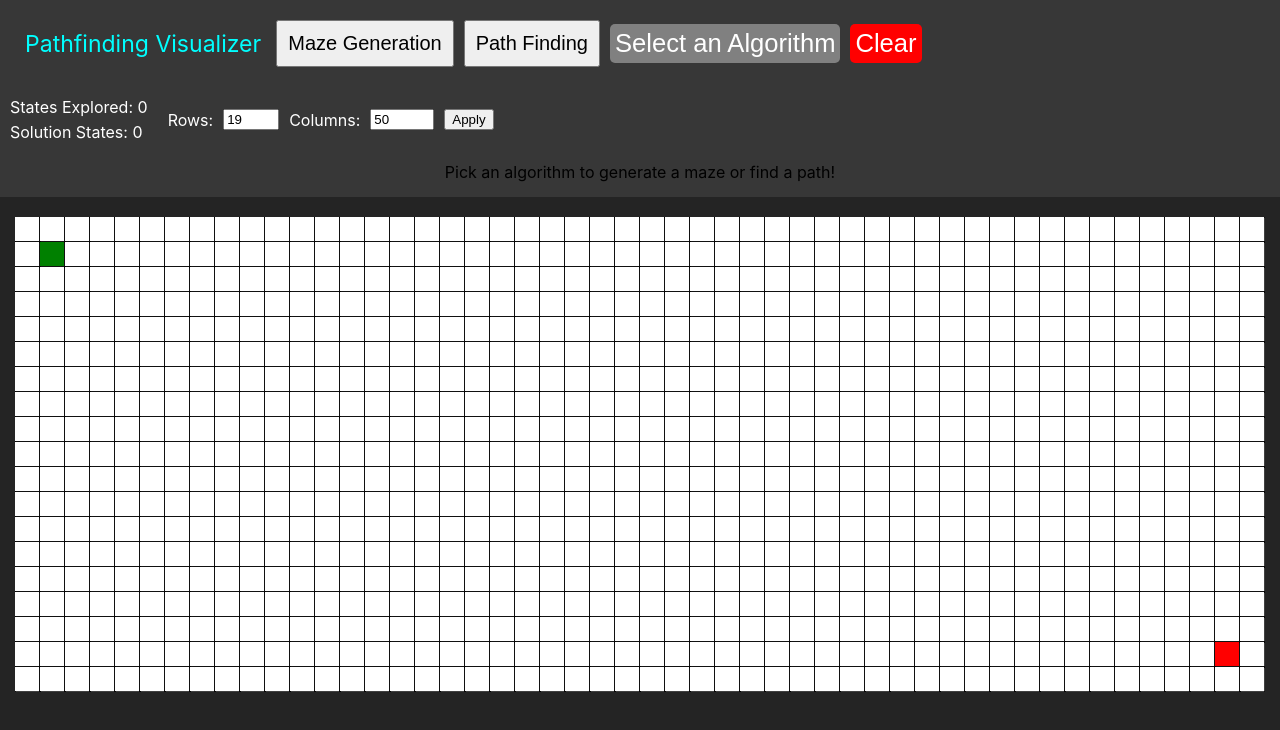
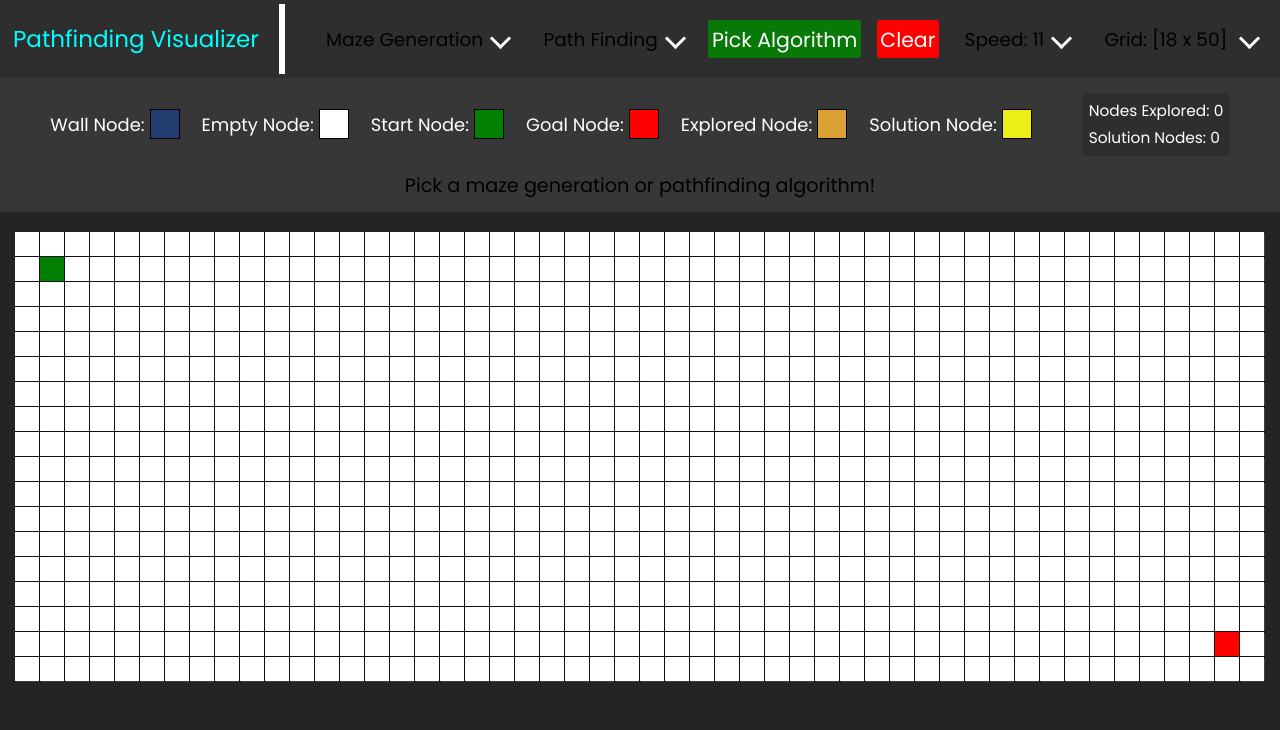
Before and after one commit to Smayan-n/pathfinding-visualizer, a React (Vite) app: page / in a window 1280 px wide. Shown: the top 730 px of the page. Built offline with nearby package versions, Linux system fonts and the light colour scheme.

Commit message:
GUI Overhaul!

```diff
--- a/src/App.jsx
+++ b/src/App.jsx
@@ -22,29 +22,31 @@ function App() {
 
 	const [dimsChange, setDimsChange] = useState(0);
 
-	function handleGridDimsChange(rows, cols) {
-		maze.setDimensions(rows, cols);
+	function handleGridDimsChange(dims) {
+		console.log(dims);
+		maze.setDimensions(dims.rows, dims.cols);
 		setDimsChange(!dimsChange);
-		try {
-			let result;
-			eval(
-				`function evalFunc(x){
-					if(x <= 0){
-						console.log('base case')
-					}
-					else{
-						console.log(x);
-						evalFunc(x - 1);
-					}
-				}
-				evalFunc(10);
-				result = 10;
-				`
-			);
-			console.log("eval return:" + result);
-		} catch (err) {
-			console.log(err);
-		}
+
+		// try {
+		// 	let result;
+		// 	eval(
+		// 		`function evalFunc(x){
+		// 			if(x <= 0){
+		// 				console.log('base case')
+		// 			}
+		// 			else{
+		// 				console.log(x);
+		// 				evalFunc(x - 1);
+		// 			}
+		// 		}
+		// 		evalFunc(10);
+		// 		result = 10;
+		// 		`
+		// 	);
+		// 	console.log("eval return:" + result);
+		// } catch (err) {
+		// 	console.log(err);
+		// }
 	}
 
 	function handleNumStatesChange(changed) {
@@ -59,6 +61,10 @@ function App() {
 
 	function handleClearCanvas() {
 		setClearCanvas(!clearCanvas);
+	}
+
+	function handleSpeedChange(newSpeed) {
+		renderer.setAnimSpeed(newSpeed);
 	}
 
 	function handlePathfind(option) {
@@ -76,16 +82,17 @@ function App() {
 
 		//array with all walls/path
 		const fill = [];
-		let generated = [];
+		let generatedOut = [];
 		if (option == 0) {
 			//DFS
-			generated = dfsGenerator(start, fill);
+			generatedOut = dfsGenerator(start, fill);
 		} else if (option == 1) {
 			//Recursive Division
-			generated = recursiveDivision(start, fill, { start: 0, end: maze.rows }, { start: 0, end: maze.cols });
+			generatedOut = recursiveDivision(start, fill, { start: 0, end: maze.rows }, { start: 0, end: maze.cols });
 		} else if (option == 2) {
 			//Prim's Algorithm
-			generated = primsAlgorithm(start, fill);
+			console.log(maze.rows, maze.cols);
+			generatedOut = primsAlgorithm(start, fill);
 		}
 
 		setGenerated({ option: option, generated: fill });
@@ -98,7 +105,10 @@ function App() {
 				onGenerate={handleGenerate}
 				onClearCanvas={handleClearCanvas}
 				onGridDimsChange={handleGridDimsChange}
+				onSpeedChange={handleSpeedChange}
 				numStates={numStates}
+				renderer={renderer}
+				maze={maze}
 			></ControlSection>
 			<CanvasSection
 				dimsChange={dimsChange}
--- a/src/components/ControlSection.jsx
+++ b/src/components/ControlSection.jsx
@@ -1,30 +1,23 @@
 import React, { useRef, useState } from "react";
 import "../styles/ControlSection.css";
 import DropDown from "./Dropdown";
+import InputDropdown from "./InputDropdown";
 
 function ControlSection(props) {
-	const { onClearCanvas, onGenerate, onPathfind, onGridDimsChange, numStates } = props;
-
-	const rowsInputRef = useRef(null);
-	const colsInputRef = useRef(null);
+	const { onClearCanvas, onGenerate, onPathfind, onGridDimsChange, numStates, onSpeedChange, renderer, maze } = props;
 
 	const [generationOption, setGenerationOption] = useState(-1);
 	const [pathfindingOption, setPathfindingOption] = useState(-1);
 
+	const [animSpeed, setAnimSpeed] = useState(10);
+	const [gridDims, setGridDims] = useState({ rows: 18, cols: 50 });
+
 	function handleGenerationOptionClick(e) {
-		//index of the option clicked
-		// const option = parseInt(e.target.getAttribute("value"));
-		// setGenerationAlgorithm(generationOptions[option]);
-		// onGenerate(option);
 		setGenerationOption(parseInt(e.target.getAttribute("value")));
 		setPathfindingOption(-1);
 	}
 
 	function handlePathfindingOptionClick(e) {
-		//index of the option clicked
-		// const option = parseInt(e.target.getAttribute("value"));
-		// setPathfindingAlgorithm(pathFindingOptions[option]);
-		// onPathfind(option);
 		setPathfindingOption(parseInt(e.target.getAttribute("value")));
 		setGenerationOption(-1);
 	}
@@ -37,8 +30,15 @@ function ControlSection(props) {
 		}
 	}
 
-	function handleGridDimsChange() {
-		onGridDimsChange(parseInt(rowsInputRef.current.value), parseInt(colsInputRef.current.value));
+	function handleGridDimsChange(rows, cols) {
+		const dims = { rows: parseInt(rows), cols: parseInt(cols) };
+		setGridDims(dims);
+		onGridDimsChange(dims);
+	}
+
+	function handleSpeedChange(newSpeed) {
+		setAnimSpeed(parseInt(newSpeed));
+		onSpeedChange(parseInt(newSpeed));
 	}
 
 	const generationAlgorithms = ["DFS Algorithm", "Recursive Division", "Prim's Algorithm"];
@@ -52,7 +52,7 @@ function ControlSection(props) {
 	const generationAlgorithmsDescriptions = [
 		"generates a maze by randomly exploring the grid using depth-first search",
 		"generates a maze by recursively dividing the grid with walls, creating passages through random openings",
-		"generates a maze by repeatedly adding the nearest unvisited cell to the maze",
+		"generates a maze by repeatedly adding the nearest empty cell to the maze",
 	];
 	const pathfindingAlgorithmsDescriptions = [
 		"does not guarantee the shortest path and is slow",
@@ -62,21 +62,23 @@ function ControlSection(props) {
 		"does not guarantee the shortest but can be fast",
 	];
 
+	const pathfindingAlgorithmsShort = ["DFS", "BFS", "A*", "Dijkstra's", "Greedy BFS"];
+	const generationAlgorithmsShort = ["DFS", "Recursive Division", "Prim's"];
+
 	const getDescription = () => {
 		if (generationOption === -1 && pathfindingOption === -1) {
-			return "Pick an algorithm to generate a maze or find a path!";
+			return "Pick a maze generation or pathfinding algorithm!";
 		} else if (generationOption !== -1) {
 			return (
 				<div>
-					<strong>{generationAlgorithms[generationOption]}</strong>{" "}
-					{generationAlgorithmsDescriptions[generationOption]}
+					<u>{generationAlgorithms[generationOption]}</u> {generationAlgorithmsDescriptions[generationOption]}
 				</div>
 			);
 		} else {
 			return (
 				<div>
-					<strong>{pathfindingAlgorithms[generationOption]}</strong>{" "}
-					{pathfindingAlgorithmsDescriptions[generationOption]}
+					<u>{pathfindingAlgorithms[pathfindingOption]}</u>{" "}
+					{pathfindingAlgorithmsDescriptions[pathfindingOption]}
 				</div>
 			);
 		}
@@ -85,55 +87,84 @@ function ControlSection(props) {
 		<section className="control-section">
 			<section className="top-bar">
 				<div className="app-title">Pathfinding Visualizer</div>
+				<div className="vertical-separator"></div>
 				<DropDown
 					title="Maze Generation"
 					options={generationAlgorithms}
 					onOptionClick={handleGenerationOptionClick}
 				></DropDown>
 				<DropDown
-					title="Path Finding"
+					title=" Path Finding"
 					options={pathfindingAlgorithms}
 					onOptionClick={handlePathfindingOptionClick}
 				></DropDown>
 
 				<button
-					style={{
-						backgroundColor: generationOption === -1 && pathfindingOption === -1 ? "grey" : "green",
-					}}
 					disabled={pathfindingOption === -1 && generationOption === -1}
 					onClick={handleStartClick}
 					className="start-btn"
 				>
 					{generationOption !== -1
-						? "Generate Maze!"
+						? `Generate ${generationAlgorithmsShort[generationOption]}!`
 						: pathfindingOption !== -1
-						? "Find Path!"
-						: "Select an Algorithm"}
+						? `Pathfind ${pathfindingAlgorithmsShort[pathfindingOption]}!`
+						: "Pick Algorithm"}
 				</button>
 
 				<button onClick={onClearCanvas} className="clear-btn">
 					Clear
 				</button>
+
+				<InputDropdown
+					title={"Speed: " + (21 - animSpeed)}
+					type="slider"
+					onInputChange={handleSpeedChange}
+				></InputDropdown>
+				<InputDropdown
+					title={`Grid: [${gridDims.rows} x ${gridDims.cols}] `}
+					type="input"
+					onInputChange={handleGridDimsChange}
+				></InputDropdown>
 			</section>
 
-			<section className="top-section">
-				<section className="display-section">
+			<section className="top-description-section">
+				{/*Cells legend */}
+				<section className="cell-info-section">
+					<div className="cell-segment">
+						<div>Wall Node: </div>
+						<div style={{ backgroundColor: renderer.wallColor }} className="cell-disp"></div>
+					</div>
+					<div className="cell-segment">
+						<div>Empty Node: </div>
+						<div style={{ backgroundColor: renderer.pathColor }} className="cell-disp"></div>
+					</div>
+					<div className="cell-segment">
+						<div>Start Node: </div>
+						<div style={{ backgroundColor: renderer.startColor }} className="cell-disp"></div>
+					</div>
+					<div className="cell-segment">
+						<div>Goal Node: </div>
+						<div style={{ backgroundColor: renderer.endColor }} className="cell-disp"></div>
+					</div>
+					<div className="cell-segment">
+						<div>Explored Node: </div>
+						<div style={{ backgroundColor: renderer.exploredColor }} className="cell-disp"></div>
+					</div>
+					<div className="cell-segment">
+						<div>Solution Node: </div>
+						<div style={{ backgroundColor: renderer.solutionColor }} className="cell-disp"></div>
+					</div>
+				</section>
+
+				<section className="states-info-section">
 					<section className="states-info">
-						<div>States Explored: {numStates.explored}</div>
+						<div>Nodes Explored: {numStates.explored}</div>
 						{numStates.solution === -1 ? (
 							<div style={{ color: "red" }}>No Solution</div>
 						) : (
-							<div>Solution States: {numStates.solution}</div>
+							<div>Solution Nodes: {numStates.solution}</div>
 						)}
 					</section>
-				</section>
-
-				<section className="settings-section">
-					<label htmlFor="rows-input">Rows: </label>
-					<input ref={rowsInputRef} type="number" id="rows-input" min="10" max="50" defaultValue="19" />
-					<label htmlFor="cols-input">Columns: </label>
-					<input ref={colsInputRef} type="number" id="cols-input" min="10" max="100" defaultValue="50" />
-					<button onClick={handleGridDimsChange}>Apply</button>
 				</section>
 			</section>
 
--- a/src/components/Dropdown.jsx
+++ b/src/components/Dropdown.jsx
@@ -4,7 +4,10 @@ function DropDown(props) {
 	const { title, options, onOptionClick } = props;
 	return (
 		<div className="dropdown">
-			<button className="dropdown-btn">{title}</button>
+			<button className="dropdown-btn">
+				{title}
+				<i className="arrow down"></i>
+			</button>
 			<div className="dropdown-content">
 				{options.map((option, idx) => (
 					<div key={idx} value={idx} onClick={onOptionClick}>
--- /dev/null
+++ b/src/components/InputDropdown.jsx
@@ -0,0 +1,65 @@
+import React, { useRef } from "react";
+import "../styles/InputDropdown.css";
+
+function InputDropdown(props) {
+	const { title, type, onInputChange } = props;
+	const rowsInputRef = useRef(null);
+	const colsInputRef = useRef(null);
+	return (
+		<div className="dropdown">
+			<button className="dropdown-btn">
+				{title}
+				<i className="arrow down"></i>
+			</button>
+			<div className="dropdown-content">
+				{type === "input" ? (
+					<section className="dims-input-section">
+						<label htmlFor="rows-input">Rows: </label>
+						<input
+							onChange={(e) => {
+								onInputChange(e.target.value, colsInputRef.current.value);
+							}}
+							ref={rowsInputRef}
+							type="range"
+							id="rows-input"
+							min="4"
+							max="50"
+							defaultValue="18"
+						/>
+						<label htmlFor="cols-input">Columns: </label>
+						<input
+							onChange={(e) => {
+								onInputChange(rowsInputRef.current.value, e.target.value);
+							}}
+							ref={colsInputRef}
+							type="range"
+							id="cols-input"
+							min="10"
+							max="100"
+							defaultValue="50"
+						/>
+					</section>
+				) : (
+					<section className="speed-input-section">
+						<label htmlFor="speed-input">Fast</label>
+						<input
+							onChange={(e) => {
+								onInputChange(21 - parseInt(e.target.value));
+							}}
+							type="range"
+							orient="vertical"
+							id="speed-input"
+							min="1"
+							max="20"
+							defaultValue="10"
+							step="1"
+						/>
+						<label htmlFor="speed-input">slow</label>
+					</section>
+				)}
+			</div>
+		</div>
+	);
+}
+
+export default InputDropdown;
--- a/src/scripts/Maze.js
+++ b/src/scripts/Maze.js
@@ -2,7 +2,7 @@ import { SimpleCanvas } from "./CanvasHelper";
 import { indexEquals } from "./Utility";
 
 class Maze {
-	constructor(rows = 19, cols = 50) {
+	constructor(rows = 18, cols = 50) {
 		this.rows = rows;
 		this.cols = cols;
 
--- a/src/scripts/Renderer.js
+++ b/src/scripts/Renderer.js
@@ -8,7 +8,7 @@ class CanvasRenderer {
 
 		this.animationQueue = [];
 		this.animationRunning = false;
-		this.animSpeed = 10; //speed for one cell animation in milliseconds
+		this.animSpeed = 10; //speed for one cell animation in milliseconds - lower is faster
 
 		this.wallColor = "rgb(34, 61, 112)";
 		this.pathColor = "white";
@@ -29,6 +29,10 @@ class CanvasRenderer {
 	setCanvasContext(ctx) {
 		this.ctx = ctx;
 		this.simpleCanvas = new SimpleCanvas(this.ctx);
+	}
+
+	setAnimSpeed(newSpeed) {
+		this.animSpeed = newSpeed;
 	}
 
 	//draws grid and fills cells with their respective colors
--- a/src/styles/App.css
+++ b/src/styles/App.css
@@ -1,7 +1,16 @@
 
+@import url('https://fonts.googleapis.com/css2?family=Poppins&display=swap');
+
+:root{
+    --hover-color: aqua;
+    --bar-bg-color: rgb(47, 46, 46);
+    --bar-secondary-color: rgb(55, 55, 55);
+}
 
 .main-app{
     display: flex;
     flex-direction: column;
     gap:20px;
+    font-family: poppins;
+    margin-bottom: 15px;
 }
--- a/src/styles/CanvasSection.css
+++ b/src/styles/CanvasSection.css
@@ -6,5 +6,4 @@
 
 .canvas{
     background-color: white;
-
 }
--- a/src/styles/ControlSection.css
+++ b/src/styles/ControlSection.css
@@ -1,30 +1,89 @@
+
+@import url('https://fonts.googleapis.com/css2?family=Poppins&display=swap');
+
 .control-section{
     display: flex;
     flex-direction: column;
-    background-color: rgb(55, 55, 55);
-    gap:20px;
-    padding:10px;
+    background-color: var(--bar-secondary-color);
+    gap:15px;
 }
+
 .app-title{
     font-size: 1.8vw;
+    font-weight: 500;
     color: white;
     text-align: center;
     padding: 5px;
-    color: aqua;
+    margin-left: 4px;
+    color: var(--hover-color);
 }
-.control-section .top-bar{
+.vertical-separator{
+    border-left: 6px solid white;
+    height: 70px;
+    background-color: white;
+    margin-right: 1.2vw;
+}
+
+.top-bar{
     display: flex;
     flex-direction: row;
     justify-content: flex-start;
     align-items: center;
-    gap: 10px;
-    padding: 10px;
+    gap: 1.2vw;
     color: white;
+    background-color: var(--bar-bg-color);
+    font-family: poppins;
+    padding: 4px;
 }
-.top-section{
+
+
+.top-description-section{
     display: flex;
     flex-direction: row;
-    gap: 20px;
+    justify-content: space-evenly;
+    align-items: center;
+}
+
+/*Cells legend part*/
+.cell-info-section{
+    display: flex;
+    flex-direction: row;
+    gap: 1.7vw;
+    color: white;
+    font-size: 1.4vw;
+}
+
+.cell-segment{
+    display: flex;
+    flex-direction: row;
+    justify-content: center;
+    align-items: center;
+    gap: 0.4vw;
+}
+.cell-disp{
+    height: 2.2vw;
+    width: 2.2vw;
+    border: 1px solid black;
+}
+
+
+.states-info-section{
+    display: flex;
+    flex-direction: row;
+    align-items: center;
+    justify-content: center;
+    color: white;
+    font-size: 1.2vw;
+    background-color: var(--bar-bg-color);
+    border-radius: 4px;
+    padding: 0.5vw;
+}
+
+.states-info{
+    display: flex;
+    flex-direction: column;
+    color: white;
+    gap: 0.3vw;
 }
 
 .bottom-info-section{
@@ -32,52 +91,35 @@
     flex-direction: column;
     justify-content: center;
     align-items: center;
-    padding-bottom: 5px;
+    padding-bottom: 1vw;
+    font-size: 1.5vw;
 }
 
-
-
-
-
-.display-section{
-    display: flex;
-    flex-direction: row;
-    align-items: center;
-    justify-content:  center;
-    gap:10px;
-    color: white;
-}
-
-.states-info{
-    display: flex;
-    flex-direction: column;
-    color: white;
-    gap: 5px;
-}
 
 .clear-btn{
     background-color: red;
     color: white;
     border: none;
     cursor: pointer;
-    border-radius: 5px;
-    padding: 5px;
-    font-size: 2vw;
+    border-radius: 3px;
+    padding: 0.3vw;
+    font-size: 1.6vw;
+    font-family: poppins;
 }
 
 .start-btn{
+    background-color: rgb(7, 121, 7);
     color: white;
     border: none;
     cursor: pointer;
-    border-radius: 5px;
-    padding: 5px;
-    font-size: 2vw;
+    border-radius: 3px;
+    padding: 0.3vw;
+    font-size: 1.6vw;
+    font-family: poppins;
+
 }
-.settings-section{
-    display: flex;
-    flex-direction: row;
-    justify-content: center;
-    align-items: center;
-    gap: 10px;
-    color: white;
+
+.start-btn:hover, .clear-btn:hover{
+    opacity: 0.8;
+    transition: 0.5s opacity;
 }
--- a/src/styles/Dropdown.css
+++ b/src/styles/Dropdown.css
@@ -1,24 +1,31 @@
+@import url('https://fonts.googleapis.com/css2?family=Poppins&display=swap');
 
 
 .dropdown {
-    display: inline-block;
     position: relative;
     border-radius: 50px;
-    height: 100%;;
 
 }
 .dropdown-btn{
     padding: 10px;
     cursor: pointer;
-    font-size: 20px;
+    font-family: poppins;
+    font-size: 1.45vw;
+    background-color: rgb(47, 46, 46);
+    border: none;
+    transition: 0.7s color;
+
 }
 .dropdown-content {
     position: absolute;
+    border-radius: 3px;
     width: 100%;
     box-shadow: 0px 10px 10px 0px rgba(0,0,0,0.4);
     max-height: 0px;
     overflow: hidden;
     transition: max-height 0.5s ease-out;
+    background-color: var(--bar-bg-color);
+
 
 
 }
@@ -28,15 +35,47 @@
     transition: max-height 0.5s ease-in;
 }
 
-.dropdown-content div {
+.dropdown-content div, .dropdown-content section{
     cursor: pointer;
     /* display: block; */
-    background-color: aqua;
-    color: #000000;
-    padding: 5px;
+    background-color: var(--bar-bg-color);
+    color: white;
+    padding: 10px;
+    border-radius: 3px;
     text-decoration: none;
+    font-size: 1.2vw;
+
 }
+
 .dropdown-content div:hover {
-    color: #FFFFFF;
-    background-color: #00A4BD;
+    color: black;
+    background-color: var(--hover-color);
 }
+
+
+.arrow {
+    border: solid white;
+    border-width: 0 0.25vw 0.25vw 0;
+    display: inline-block;
+    padding: 6px;
+    margin-left: 10px;
+    transition: border 0.7s;
+  }
+  .down {
+    transform: rotate(45deg);
+    -webkit-transform: rotate(45deg);
+  }
+
+  .dropdown:hover .dropdown-btn{
+    color: var(--hover-color);
+    transition: 0.7s color;
+
+  }
+.dropdown:hover .dropdown-btn .arrow{
+    border: solid var(--hover-color);
+    border-width: 0 0.25vw 0.25vw 0;
+    display: inline-block;
+    padding: 6px;
+    margin-left: 10px;
+    transition: 0.7s border;
+  }
--- /dev/null
+++ b/src/styles/InputDropdown.css
@@ -0,0 +1,32 @@
+
+
+
+.dims-input-section{
+    display: flex;
+    flex-direction: column;
+    gap: 7px;
+}
+
+.dims-input-section input{
+    border: none;
+    outline: none;
+    height: 26px;
+    font-size: 17px;
+}
+
+
+.speed-input-section{
+    display: flex;
+    flex-direction: column;
+    justify-content: center;
+    align-items: center;
+}
+
+.speed-input-section input{
+    writing-mode: bt-lr; /* IE */
+    -webkit-appearance: slider-vertical; /* Chromium */
+    width: 20px;
+    height: 100px;
+    padding: 5px;
+    direction: ltr;
+}
```
